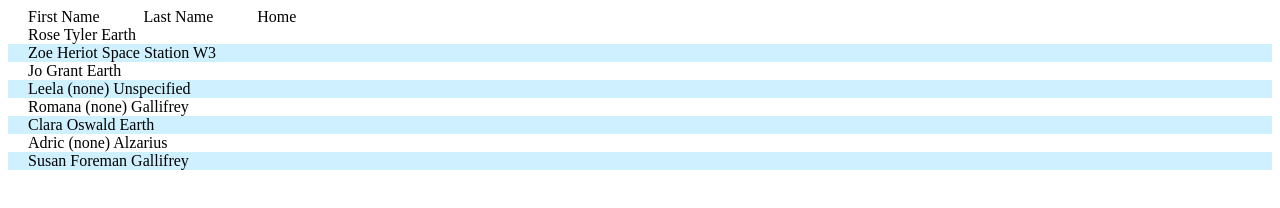
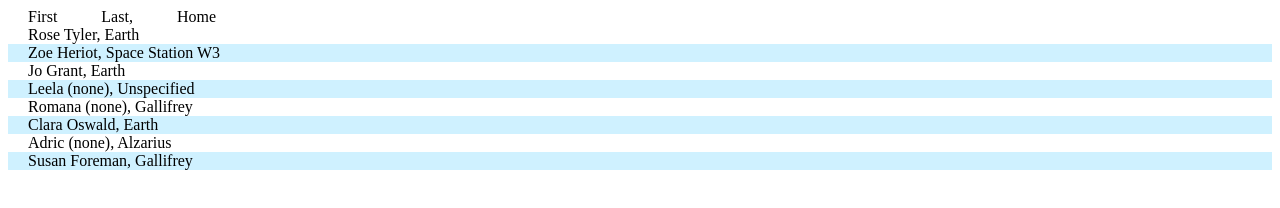
Before and after one commit to SamPlifier/code-test-1, a plain HTML site: page index.html in a window 1280 px wide. Drawn offline with Linux system fonts and the light colour scheme.

Commit message:
added comma after last name & made small style tweaks.

```diff
--- a/index.html
+++ b/index.html
@@ -9,8 +9,8 @@
 
 <body>
     <ul>
-        <li>First Name</li>
-        <li>Last Name</li>
+        <li>First</li>
+        <li>Last,</li>
         <li>Home</li>
     </ul>
 
--- a/main.js
+++ b/main.js
@@ -47,7 +47,7 @@ function makeContactList() {
             table_data[i].last_name = '(none)';
         }
     }
-    const names = table_data.map(table_data => `${table_data.first_name} ${table_data.last_name} ${table_data.home}`);
+    const names = table_data.map(table_data => `${table_data.first_name} ${table_data.last_name}, ${table_data.home}`);
 
     for (let i = 0; i < table_data.length; i++) {
         document.write('<ul><li>'+names[i]+'</li></ul>');
```
